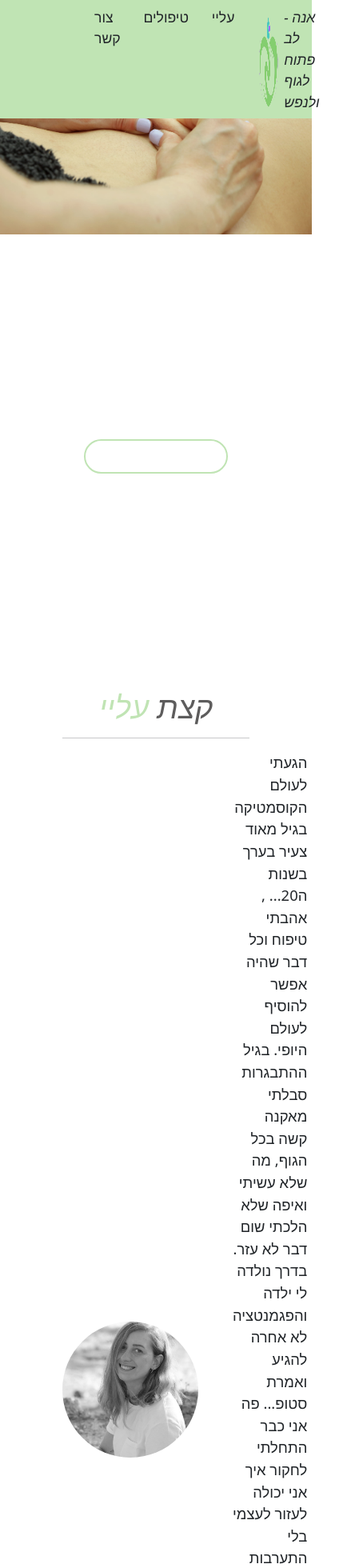
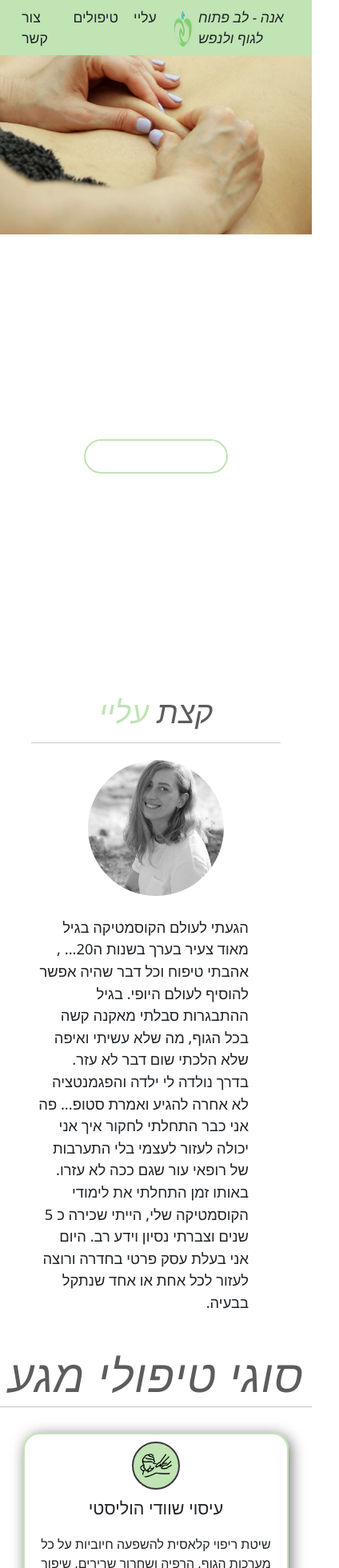
Before and after one commit to Silveronski/massuese-landingpage, a React (Vite) app: page / in a window 390 px wide. Shown: the top 1960 px of the page at 80% size, 424 px wide, since content can reach past the window. Built offline with nearby package versions, Linux system fonts and the light colour scheme.

Commit message:
responsive style changes

```diff
--- a/src/components/Navbar.jsx
+++ b/src/components/Navbar.jsx
@@ -1,11 +1,13 @@
 import React from 'react';
 import Logo from '../assets/images/Logo.png';
+import hamburger from '../assets/images/hamburger.png';
 
 const Navbar = () => {
   return (
     <header>
         <nav className='main-navbar'>
             <ul>
+                <li><img className='hamburger' src={hamburger} alt="" /></li>
                 <li>צור קשר</li>
                 <li>טיפולים</li>
                 <li>עליי</li>
--- a/src/styles/footer.scss
+++ b/src/styles/footer.scss
@@ -7,6 +7,10 @@ footer{
         display: flex;
         align-items: center;
         justify-content: space-evenly;
+        @include mobile{
+            height: 70vh;
+            margin-top: 5rem;
+        }
         .contact-us-wrapper{
             padding-top: 1%;
             width: 75%;
@@ -18,6 +22,11 @@ footer{
             align-items: center;
             @include laptop{
                 width: 100%;
+            }
+            @include mobile{
+                flex-direction: column;
+                height: auto;
+                gap: 20px;
             }
             div{
                 width: 100%;
@@ -70,6 +79,11 @@ footer{
                         width: 95%;
                         margin: 5px 20px;
                     }
+                    @include mobile{
+                        margin-top: 3%;
+                        width: 90%;
+                        height: 200px;
+                    }
                 }
             }
         }
--- a/src/styles/header.scss
+++ b/src/styles/header.scss
@@ -11,6 +11,11 @@ header{
             display: flex;
             list-style: none;
             gap: 0.8rem;
+            @include tablet{
+                margin-left: 0;
+                padding-left: 0;
+                gap: 0.2rem;
+            }
             li{
                 padding: 0.5rem;
                 cursor: pointer;
@@ -26,11 +31,18 @@ header{
                     img{
                         width: 28px;
                     }
+                    @include tablet{
+                        margin-left: auto;
+                        margin-right: 0;
+                    }
                 }
                 &:hover{
                     color: rgba(0, 0, 0, 0.551);
                 }
-
+                .hamburger{
+                    display: none;
+                    width: 20px;
+                }
             }
         }
     }
--- a/src/styles/style.scss
+++ b/src/styles/style.scss
@@ -7,11 +7,13 @@
         width: 100%;
         height: 100vh;
         user-select: none;
+        position: relative;
         .carousel-item{
             position: relative;
             height: 100vh;
             img{
-                width: 100vw;
+                width: 100%;
+                // height: 100svh; whta height do i give ??
             }
             .carousel-caption{
                 position: absolute;
@@ -52,6 +54,12 @@
         justify-content: center;
         .aboutMe-wrapper{
             width: 60%;
+            @include mobile{
+                width: 90%;
+            }
+            @include tablet{
+                width: 80%;
+            }
             h2{
                 text-align: center;
                 margin-top: 7%;
@@ -66,6 +74,10 @@
             .content{
                 display: flex;
                 gap: 35px;
+                @include mobile{
+                    flex-direction: column;
+                    gap: 25px;
+                }
                 img{
                     width: 250px;
                     height: 250px;
@@ -117,11 +129,17 @@
             display: flex;
             flex-wrap: wrap;
             justify-content: space-around;
+            @include mobile{
+                width: 100%;
+            }
             hr{
                 width: 100%;
                 color: black;
                 margin-top: 0.5%;
                 margin-bottom: 2%;
+                @include mobile{
+                    margin-bottom: 5%;
+                }
             }
             .treatment-card{
                 position: relative;
@@ -145,8 +163,9 @@
                     }
                 }
                 @include mobile{
-                    width: 100%;
+                    width: 85%;
                 }
+
                 &:hover{
                     &::after{
                         transform: scale(1,1);
```
Also changed, not shown: src/assets/images/anna.jpg (added), src/assets/images/one.jpg.
